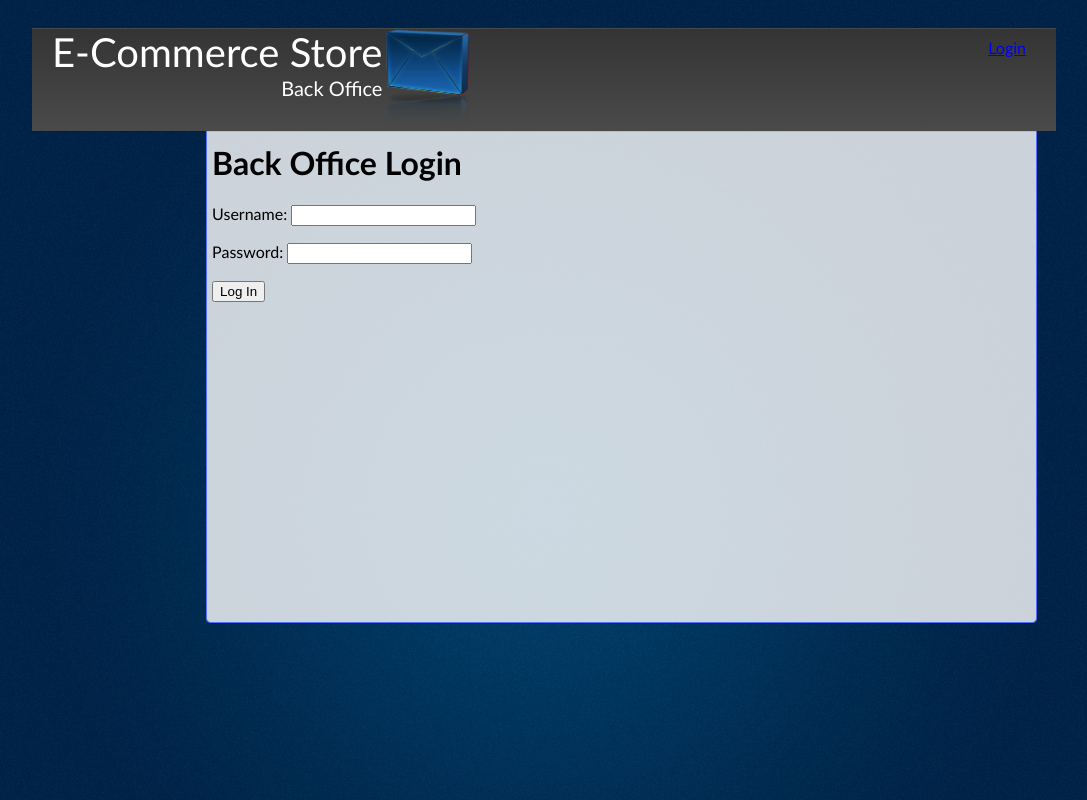
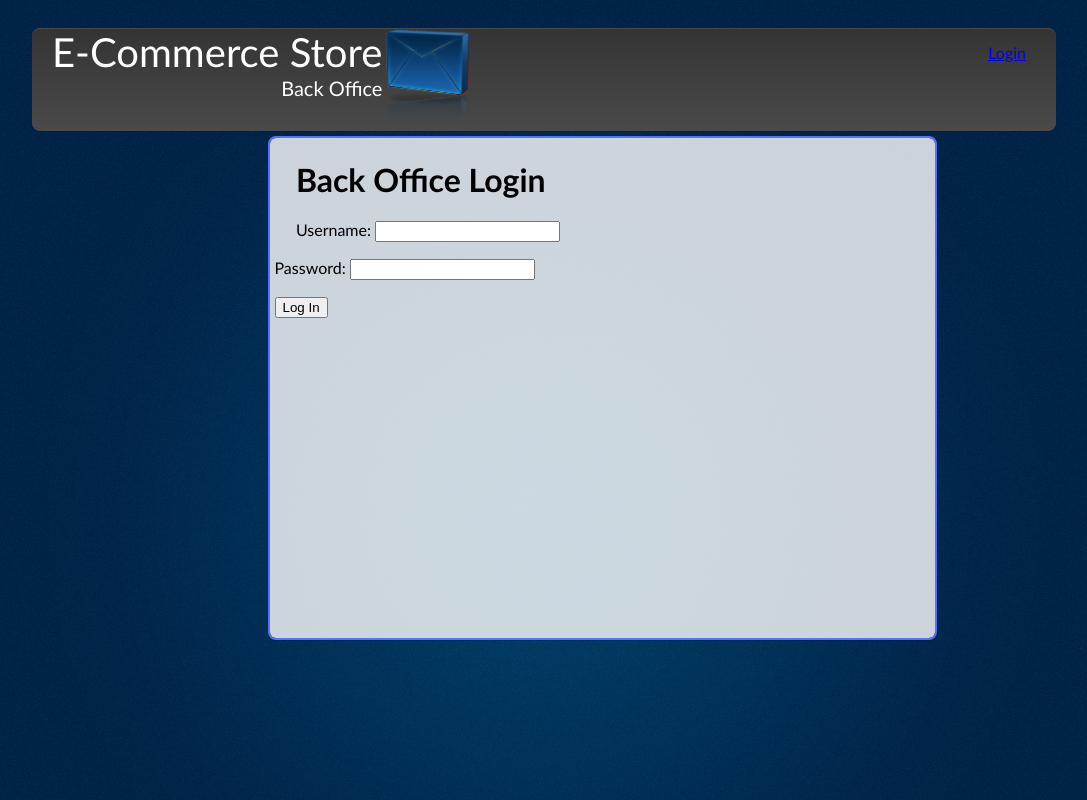
Before and after one commit to thitikom/SeNamo, a Django app: page /backoffice/login in a window 1280 px wide. Shown: the whole page, without its empty margins (96-1183 px from the left). Run offline with Django 3.2, Linux system fonts and the light colour scheme; parts of the project's set-up code (start-up, migrations or seed data) failed here and were passed over.

Commit message:
More CSS !

```diff
--- a/media/css/backoffice_main.css
+++ b/media/css/backoffice_main.css
@@ -8,12 +8,13 @@
 }
 
 #sidemenu {
-    margin-top:20px;
-    margin-left:0px;
+    margin-top:0.5px;
+    margin-left:8.77%;
     float:left;
     width:17%;
     height: 100%;
     min-height: 100px;
+
 }
 
 #middle {
@@ -21,15 +22,16 @@
 }
 
 #content {
-    float:left;
-    width: 80%;
+    margin-top:1.5%;
+    margin-left:23%;
+    width: 64%;
     min-height:500px;
     padding-left:5px;
     padding-right:5px ;
     display: block;
     background-color: rgba(255, 255, 255, 0.8);
-    border: 1px solid #5571ff;
-    -webkit-border-radius: 4px;
+    border: 2px solid #5571ff;
+    -webkit-border-radius: 8px;
     -moz-border-radius: 4px;
     -moz-background-clip: padding;
     -webkit-background-clip: padding-box;
@@ -45,6 +47,7 @@
     top:10px;
     position:relative;
     display: block;
+
     background: #343435;
     background: -moz-linear-gradient(top, #343435 1%, #4a4a4a 100%);
     background: -webkit-gradient(linear, left top, left bottom, color-stop(1%,#343435), color-stop(100%,#4a4a4a));
@@ -52,7 +55,7 @@
     background: -o-linear-gradient(top, #343435 1%,#4a4a4a 100%);
     background: -ms-linear-gradient(top, #343435 1%,#4a4a4a 100%);
     background: linear-gradient(top, #343435 1%,#4a4a4a 100%);
-
+    -webkit-border-radius: 8px;
     -webkit-box-shadow: inset 0px 1px 0px 0px rgba(255,255,255, .1), 0px 1px 0px 0px rgba(0,0,0, .1);
     -moz-box-shadow: inset 0px 1px 0px 0px rgba(255,255,255, .1), 0px 1px 0px 0px rgba(0,0,0, .1);
     box-shadow: inset 0px 1px 0px 0px rgba(255,255,255, .1), 0px 1px 0px 0px rgba(0,0,0, .1);
@@ -99,7 +102,7 @@
 #user_block {
     position:absolute;
     right:30px;
-    top:10px;
+    top:15px;
     display:inline;
     color:white;
 }
--- a/templates/login_employee.html
+++ b/templates/login_employee.html
@@ -11,8 +11,7 @@
         }
     </style>
 </head>
-{% block sidemenu %}
-{% endblock %}
+
 {% block content %}
 <body>
 <h1>Back Office Login</h1>
```
Also changed, not shown: templates/edit_category.html (+8 -4 lines), templates/managecatalog.html (+13 -4 lines), templates/managestock.html (+9 -1 lines), templates/packing.html (+9 -0 lines), templates/packingDetail.html (+30 -2 lines), SeNamo.db.
